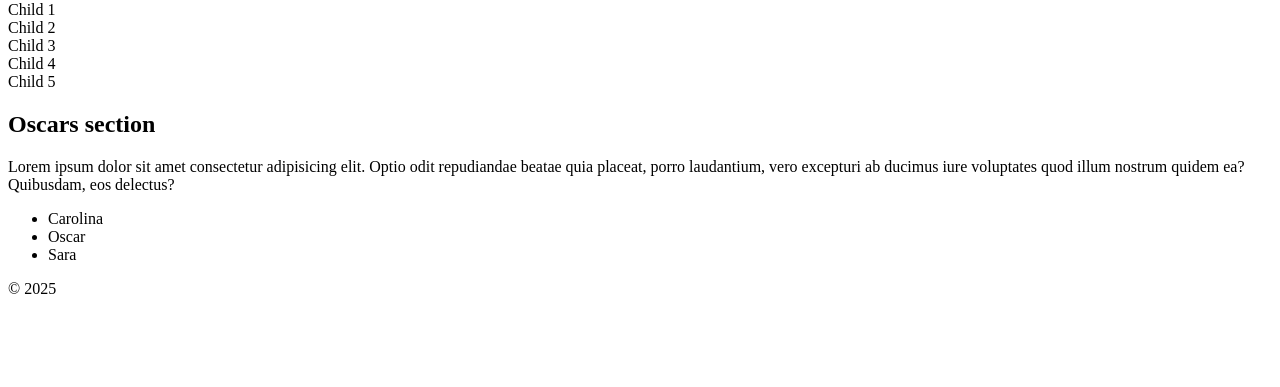
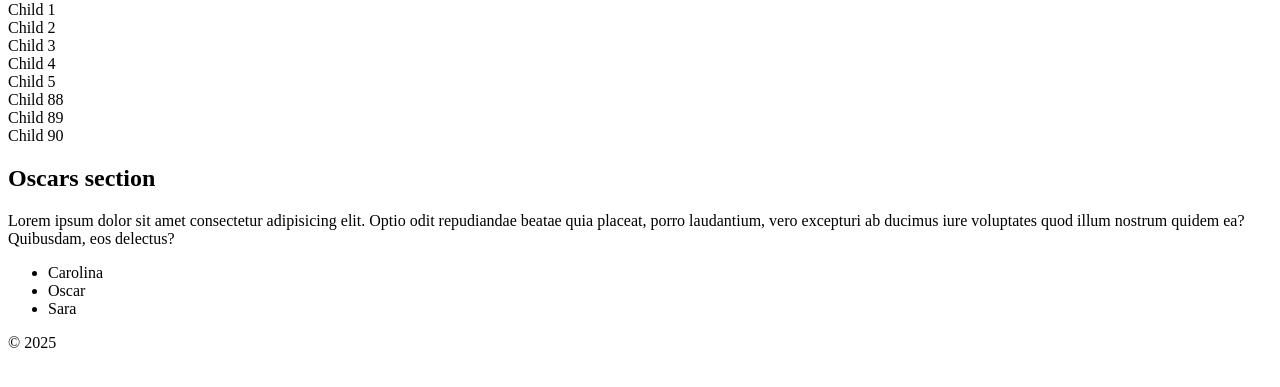
Before and after one commit to niloscar/uppgift-1, a plain HTML site: page index.html in a window 1280 px wide. Shown: the part 167-554 px from the top of the page. Drawn offline with Linux system fonts and the light colour scheme.

Commit message:
ref add section

```diff
--- a/index.html
+++ b/index.html
@@ -28,9 +28,16 @@
       <article>Child 5</article>
     </section>
     <section>
+      <article>Child 88</article>
+      <article>Child 89</article>
+      <article>Child 90</article>
+    </section>
+    <section>
       <article>
         <h2>Oscars section</h2>
-          <p>Lorem ipsum dolor sit amet consectetur adipisicing elit. Optio odit repudiandae beatae quia placeat, porro laudantium, vero excepturi ab ducimus iure voluptates quod illum nostrum quidem ea? Quibusdam, eos delectus?</p>
+        <p>Lorem ipsum dolor sit amet consectetur adipisicing elit. Optio odit repudiandae beatae quia placeat, porro
+          laudantium, vero excepturi ab ducimus iure voluptates quod illum nostrum quidem ea? Quibusdam, eos delectus?
+        </p>
       </article>
     </section>
   </main>
```
Lines whose indentation alone changed are shown as unchanged.
